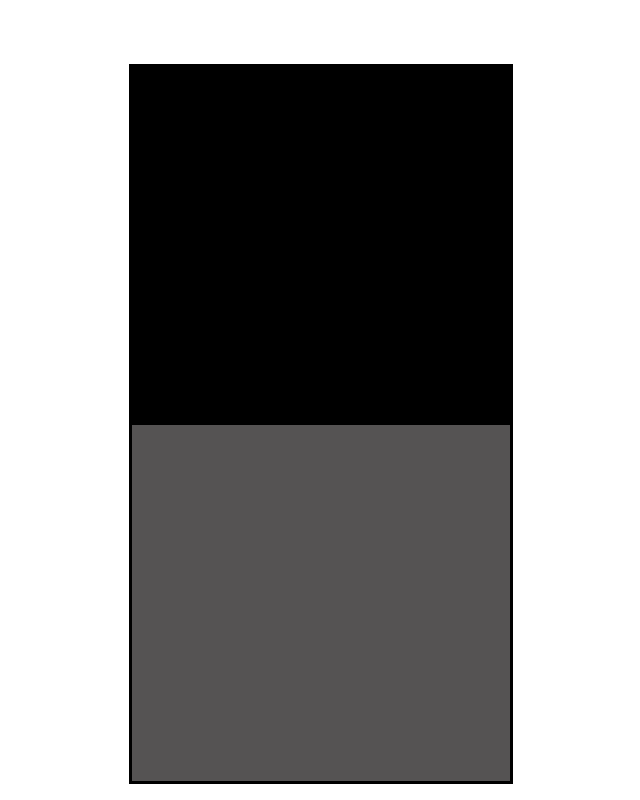
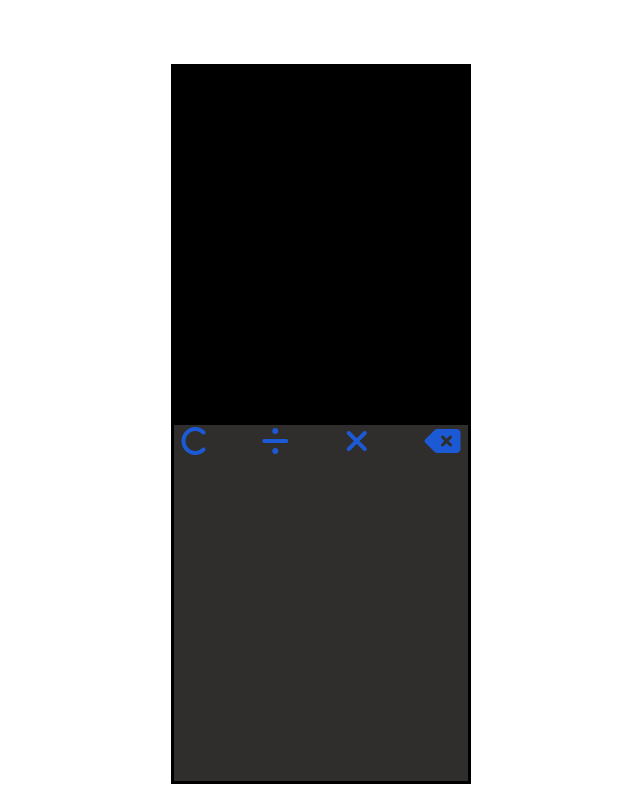
Before and after one commit to KennyAkande/calculator-app, a plain HTML site: page index.html in a window 1280 px wide. Shown: the whole page, without its empty margins (319-959 px from the left). Drawn offline with Linux system fonts and the light colour scheme.

Commit message:
add downloaded icons from a website and styled them using css

```diff
--- a/index.html
+++ b/index.html
@@ -5,12 +5,18 @@
   <meta name="viewport" content="width=device-width, initial-scale=1.0">
   <script src="Js/jquery-3.7.1.js"></script>
   <script src="Js/script.js"></script>
+  <script src="https://kit.fontawesome.com/a2edb8a2e8.js" crossorigin="anonymous"></script>
   <link rel="stylesheet" href="styles.css">
   <title>A Simple Calculator</title>
 </head>
 <body>
   <div class="mainbox">
-    <div class="innerbox"></div>
+    <div class="innerbox">
+      <i class="fa-solid fa-c"></i>
+      <i class="fa-solid fa-divide"></i>
+      <i class="fa-solid fa-xmark"></i>
+      <i class="fa-solid fa-delete-left"></i>
+    </div>
   </div>
 </body>
 </html>
--- a/styles.css
+++ b/styles.css
@@ -13,7 +13,7 @@ body{
    margin-top: 8vmin;
     border:   1px solid ;
     height: 90vh;
-    width: 30vw;
+    width: 23.5vw;
     background-color: black;
     display: flex;
     justify-content: center;
@@ -21,8 +21,17 @@ body{
 
 }
 .innerbox{
+    display: flex;
+    flex-direction: row;
+    justify-content: space-between;
+    gap: 1vmin;
+    padding: 0 1vmin;
     border: 2px solid;
     height: 45vh;
     width: 100%;
-    background-color: rgb(85, 83, 83);
+    background-color: rgb(48, 45, 45);
 }
+.fa-solid{
+    color: #1b5de0f0;
+    font-size: 4vmin;
+}
```
